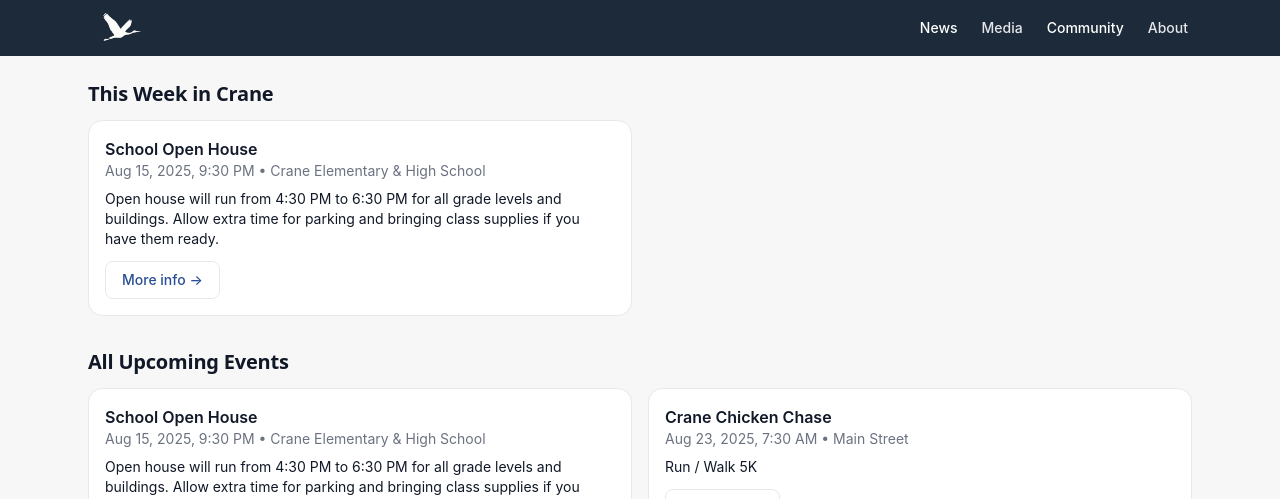
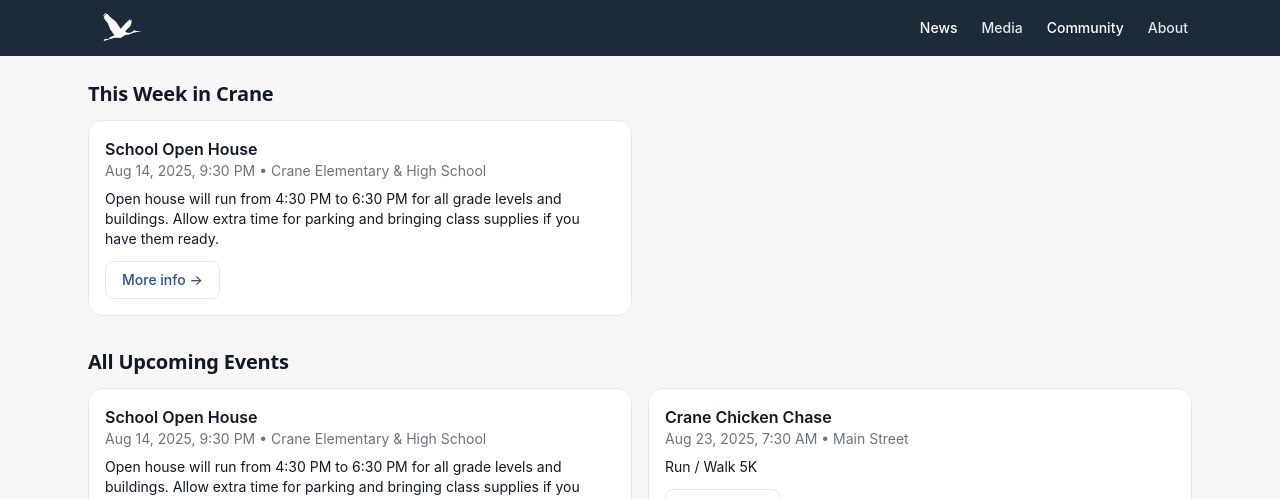
Before and after one commit to WarmMilkCodes/crane-news, a Next.js app: page /events in a window 1280 px wide. Shown: the top 499 px of the page. Built offline with nearby package versions, Linux system fonts and the light colour scheme.

Commit message:
Update event date
Incorrect date on open house

```diff
--- a/src/data/events.ts
+++ b/src/data/events.ts
@@ -14,7 +14,7 @@ export const events: Event[] = [
   {
     id: "open-house-2025",
     title: "School Open House",
-    when: "2025-08-15T16:30:00-05:00",
+    when: "2025-08-14T16:30:00-05:00",
     location: "Crane Elementary & High School",
     description: "Open house will run from 4:30 PM to 6:30 PM for all grade levels and buildings. Allow extra time for parking and bringing class supplies if you have them ready.",
     link: "https://www.crane.k12.mo.us/",
```
